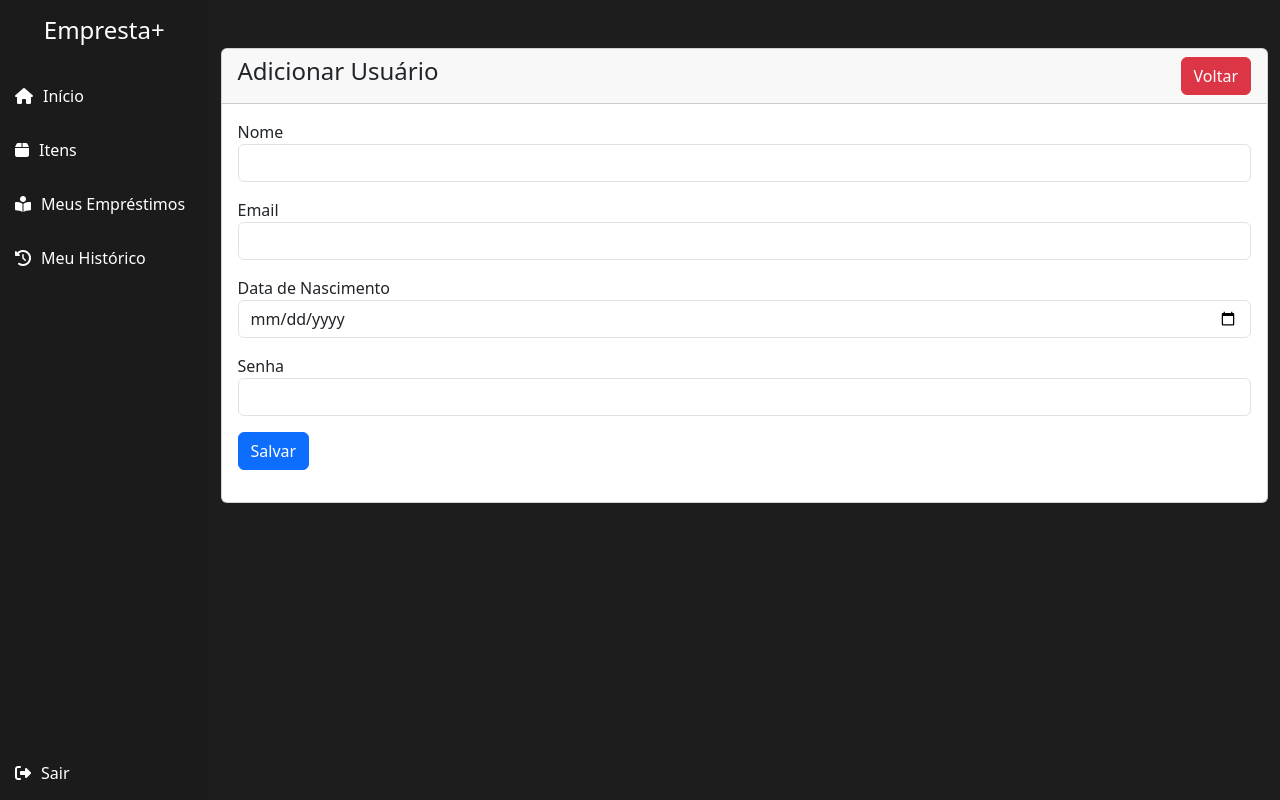
After one commit to BuzoisGu/CRU-Emprestimo-Itens, a PHP site: page /adm/usuario_create.php in a window 1280 px wide. The commit adds this page. Run offline with PHP 8.4, Linux system fonts and the light colour scheme.

Commit message:
feat: criacao de uma sessao de cadastro de usuarios para adm

```diff
--- /dev/null
+++ b/public/adm/usuario_create.php
@@ -0,0 +1,50 @@
+<!doctype html>
+<html lang="pt-br">
+  <head>
+    <meta charset="utf-8">
+    <meta name="viewport" content="width=device-width, initial-scale=1">
+    <title>Home</title>
+    <link href="https://cdn.jsdelivr.net/npm/bootstrap@5.3.6/dist/css/bootstrap.min.css" rel="stylesheet" integrity="sha384-4Q6Gf2aSP4eDXB8Miphtr37CMZZQ5oXLH2yaXMJ2w8e2ZtHTl7GptT4jmndRuHDT" crossorigin="anonymous">
+    <link rel="stylesheet" href="assets/css/style.css">
+  </head>
+  <body>
+    <?php include '../includes/sidebar.php'; ?>
+    <div class="container mt-5">
+        <div class="row">
+            <div class="col-md-12">
+                <div class="card">
+                    <div class="card-header">
+                        <h4>Adicionar Usuário
+                            <a href="../index.php" class="btn btn-danger float-end">Voltar</a>
+                        </h4>
+                    </div>
+                    <div class="card-body">
+                        <form action="acoes.php" method="POST">
+                            <div class="mb-3">
+                                <label>Nome</label>
+                                <input type="text" name="nome" class="form-control" required>
+                            </div>
+                            <div class="mb-3">
+                                <label>Email</label>
+                                <input type="text" name="email" class="form-control" required>
+                            </div>
+                            <div class="mb-3">
+                                <label>Data de Nascimento</label>
+                                <input type="date" name="data_nascimento" class="form-control" required>
+                            </div>
+                            <div class="mb-3">
+                                <label>Senha</label>
+                                <input type="password" name="senha" class="form-control">
+                            </div>
+                            <div class="mb-3">
+                                <button type="submit" name="create_usuario" class="btn btn-primary">Salvar</button>
+                            </div>
+                        </form>
+                    </div>
+                </div>
+            </div>
+        </div>
+    </div>
+    <script src="https://cdn.jsdelivr.net/npm/bootstrap@5.3.6/dist/js/bootstrap.bundle.min.js" integrity="sha384-j1CDi7MgGQ12Z7Qab0qlWQ/Qqz24Gc6BM0thvEMVjHnfYGF0rmFCozFSxQBxwHKO" crossorigin="anonymous"></script>
+  </body>
+</html>
--- a/public/includes/mensagem.php
+++ b/public/includes/mensagem.php
@@ -8,3 +8,4 @@ if (isset($_SESSION['mensagem'])):
 <?php
     unset($_SESSION['mensagem']);
 endif;
+?>
--- a/public/user/logar.php
+++ b/public/user/logar.php
@@ -1,4 +1,5 @@
 <?php
+session_start();
 include_once '../../config/conexao.php';
 $conexao = connectBanco();
 
@@ -15,6 +16,8 @@ if ($_SERVER['REQUEST_METHOD'] == 'POST') {
         header('Location: ../index.php');
         exit();
     } else {
-        echo '<div class="alert alert-danger">Email ou senha incorretos!</div>';
+        $_SESSION['mensagem'] = 'Email ou senha incorretos!';
+        header('Location: ../user/login.php');
+        exit();
     }
 }
```
Also changed, not shown: public/adm/acoes.php (added, +25 -0 lines), public/index.php (+4 -4 lines), public/user/login.php (+20 -5 lines).
